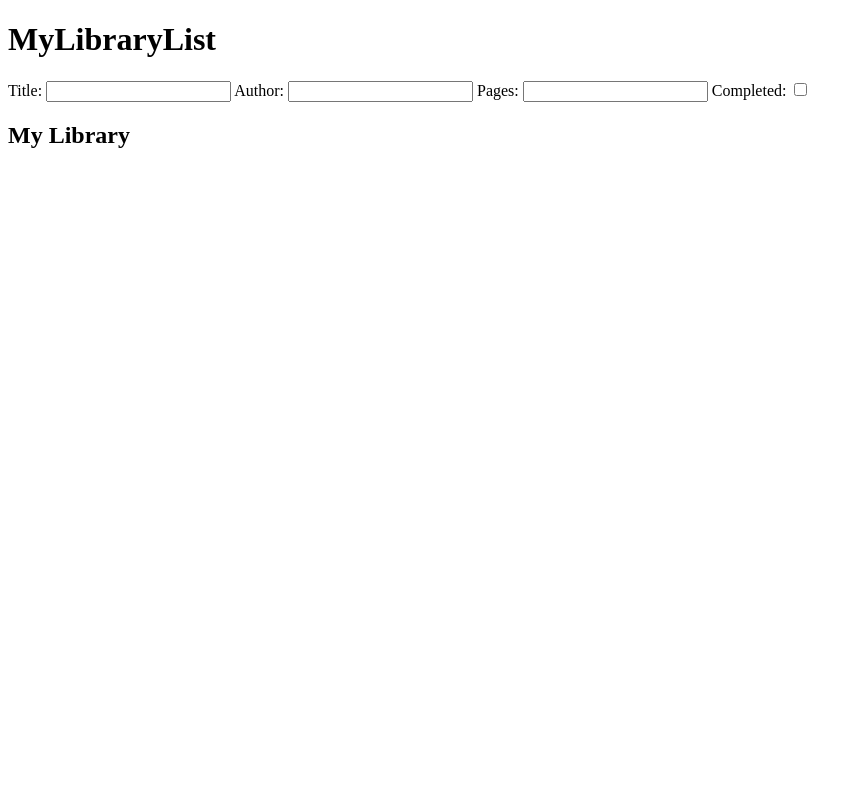
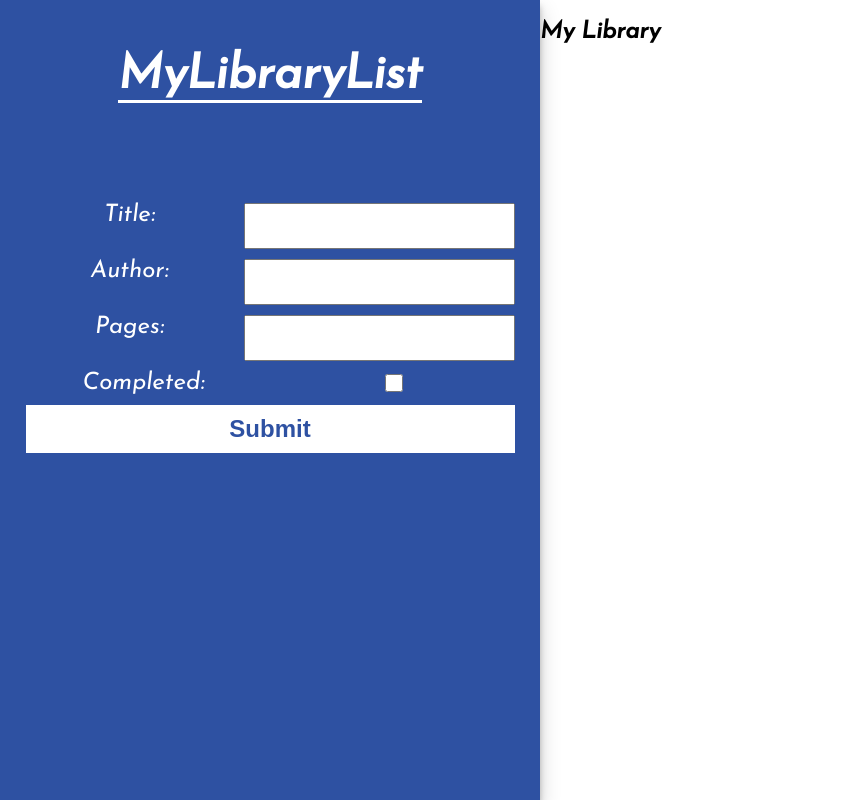
Before and after one commit to justincbal/library-app, a plain HTML site: page index.html in a window 1280 px wide. Shown: the whole page, without its empty margins (0-862 px from the left). Drawn offline with Linux system fonts and the light colour scheme.

Commit message:
complete form section

```diff
--- a/index.html
+++ b/index.html
@@ -5,6 +5,8 @@
     <meta http-equiv="X-UA-Compatible" content="IE=edge">
     <meta name="viewport" content="width=device-width, initial-scale=1.0">
     <link rel="icon" href="./img/book.png">
+    <link rel="stylesheet" href="style.css">
+    <script src="./script.js" defer></script>
     <title>Library</title>
 </head>
 <body>
@@ -12,20 +14,29 @@
         <h1 class="title">MyLibraryList</h1>
 
         <!-- Form to enter a new book -->
-        <form action="" method="post">
+        <form action="" method="post" id="form">
 
+            <div class="form-row">
                 <label for="title">Title:</label>
                 <input type="text" name="title" id="title">
+            </div>
 
+            <div class="form-row">
                 <label for="author">Author:</label>
                 <input type="text" name="author" id="author">
+            </div>
 
+            <div class="form-row">
                 <label for="pages">Pages:</label>
                 <input type="number" name="pages" id="pages">
+            </div>
 
+            <div class="form-row">
                 <label for="read">Completed:</label>
                 <input type="checkbox">
+            </div>
 
+            <button type="submit" class="submit-button">Submit</button>
         </form>
     </div>
 
--- /dev/null
+++ b/style.css
@@ -0,0 +1,74 @@
+@import url('https://fonts.googleapis.com/css2?family=Josefin+Sans:ital@1&display=swap');
+
+:root {
+    --blue: #2E51A2;
+    --grey: #E1E7F5;
+
+}
+
+body {
+    display: flex;
+    height: 100vh;
+    margin: 0;
+    font-family: 'Josefin Sans', sans-serif;
+}
+
+
+
+/* Form section */
+.form-section {
+    width: 500px;
+    display: flex;
+    flex-direction: column;
+    align-items: center;
+    background-color: var(--blue);
+    color: white;
+    padding: 20px;
+    box-shadow: rgba(0, 0, 0, 0.19) 0px 10px 20px, rgba(0, 0, 0, 0.23) 0px 6px 6px;
+}
+
+.form-section h1 {
+    font-size: 3rem;
+    margin-bottom: 100px;
+    border-bottom: 3px solid white;
+}
+
+#form {
+    display: flex;
+    flex-direction: column;
+    gap: 10px
+}
+
+label {
+    font-size: 1.5rem;
+    text-align: center;
+}
+
+input {
+    padding: 10px;
+    width: 350px;
+    font-size: 1.2rem;
+}
+
+.form-row {
+    display: flex;
+    gap: 10px;
+
+}
+
+.form-row > * {
+    flex: 1;
+}
+
+.submit-button {
+    padding: 10px;
+    font-size: 1.5rem;
+    background-color: white;
+    color: var(--blue);
+    font-weight: 900;
+    border: none;
+}
+
+.submit-button:hover {
+    cursor: pointer;
+}
```
Lines whose indentation alone changed are shown as unchanged.
